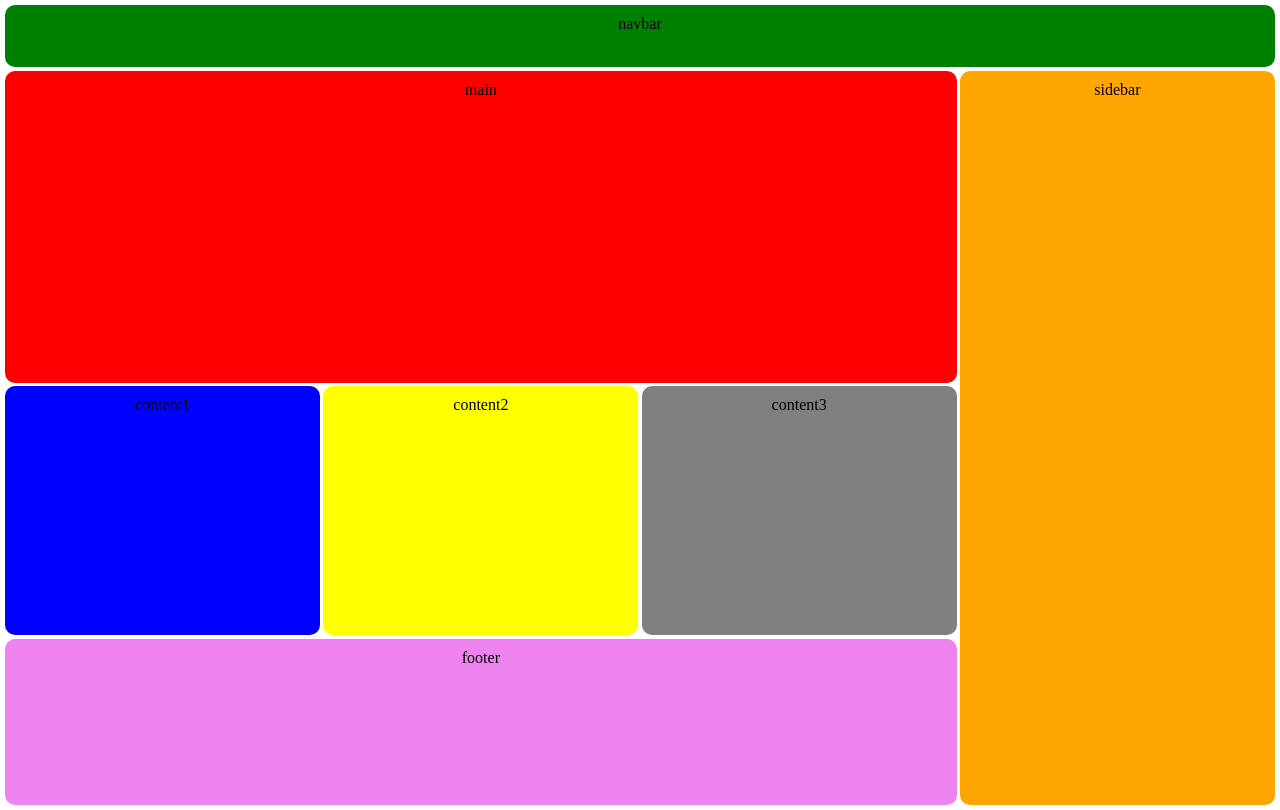
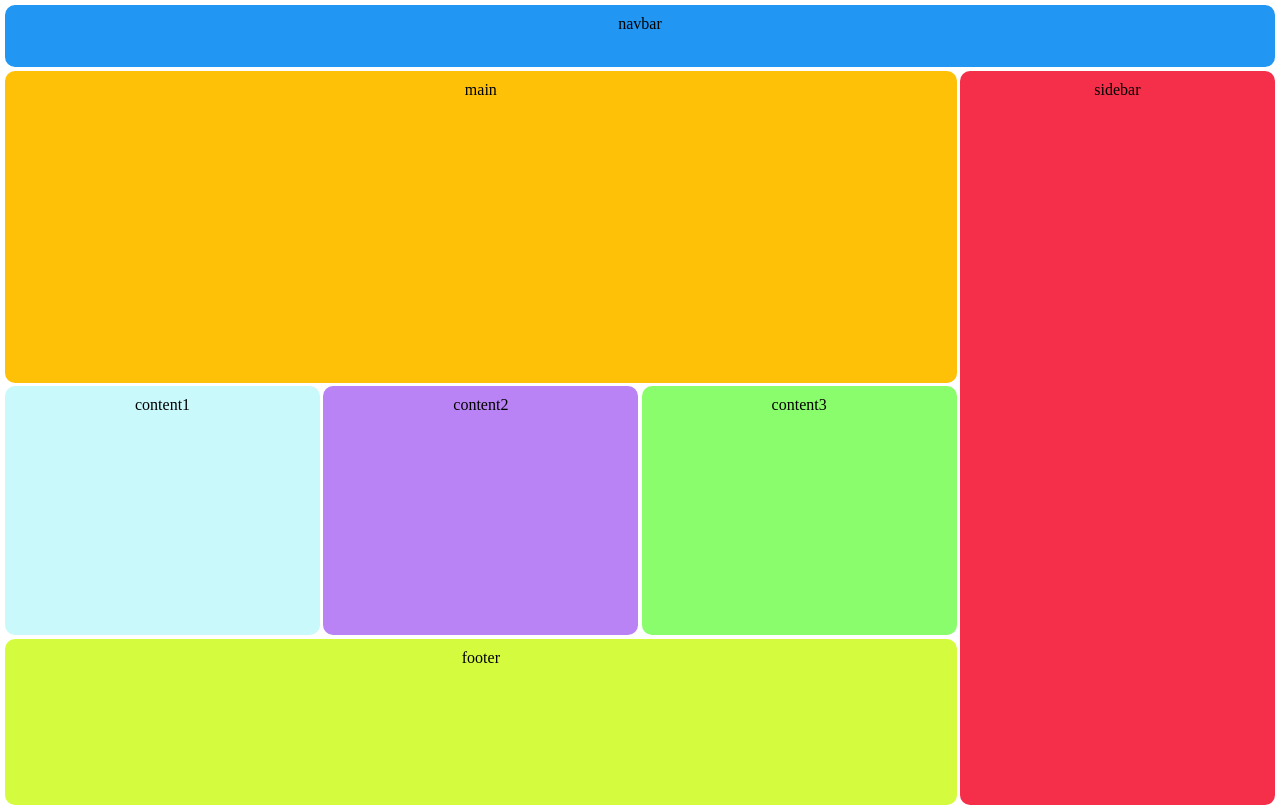
Before and after one commit to vinaykumarP16/flexboX, a plain HTML site: page index.html in a window 1280 px wide. Drawn offline with Linux system fonts and the light colour scheme.

Commit message:
Update index.html

```diff
--- a/index.html
+++ b/index.html
@@ -45,44 +45,44 @@
 
 	}
 	nav{
-		background: green;
+		background: #2196f3;
 		grid-area:nav;
 		border-radius: var(--main-radius);
 		padding: var(--main-padding);
 	}
 	main{
-		background: red;
+		background: #ffc107;
 		grid-area: main;
 		border-radius: var(--main-radius);
 		padding: var(--main-padding);
 	}
 	#side{
-		background: orange;
+		background: #f52e4a;
 		grid-area: side;
 		border-radius: var(--main-radius);
 		padding: var(--main-padding);
 	}
 	#sub1{
-		background: blue;
+		background: #c9f9fb;
 		grid-area: sub1;
 		border-radius: var(--main-radius);
 		padding: var(--main-padding);
 	}
 	#sub2{
-		background: yellow;
+		background: #b983f5;
 		grid-area: sub2;
 		border-radius: var(--main-radius);
 		padding: var(--main-padding);
 	}
 	#sub3{
-		background: grey;
+		background:#8afd6d;
 		grid-area: sub3;
 		border-radius: var(--main-radius);
 		padding: var(--main-padding);
 
 	}
 	footer{
-		background: violet;
+		background: #d5fb3f;
 		grid-area: footer;
 		border-radius: var(--main-radius);
 		padding: var(--main-padding);
```
